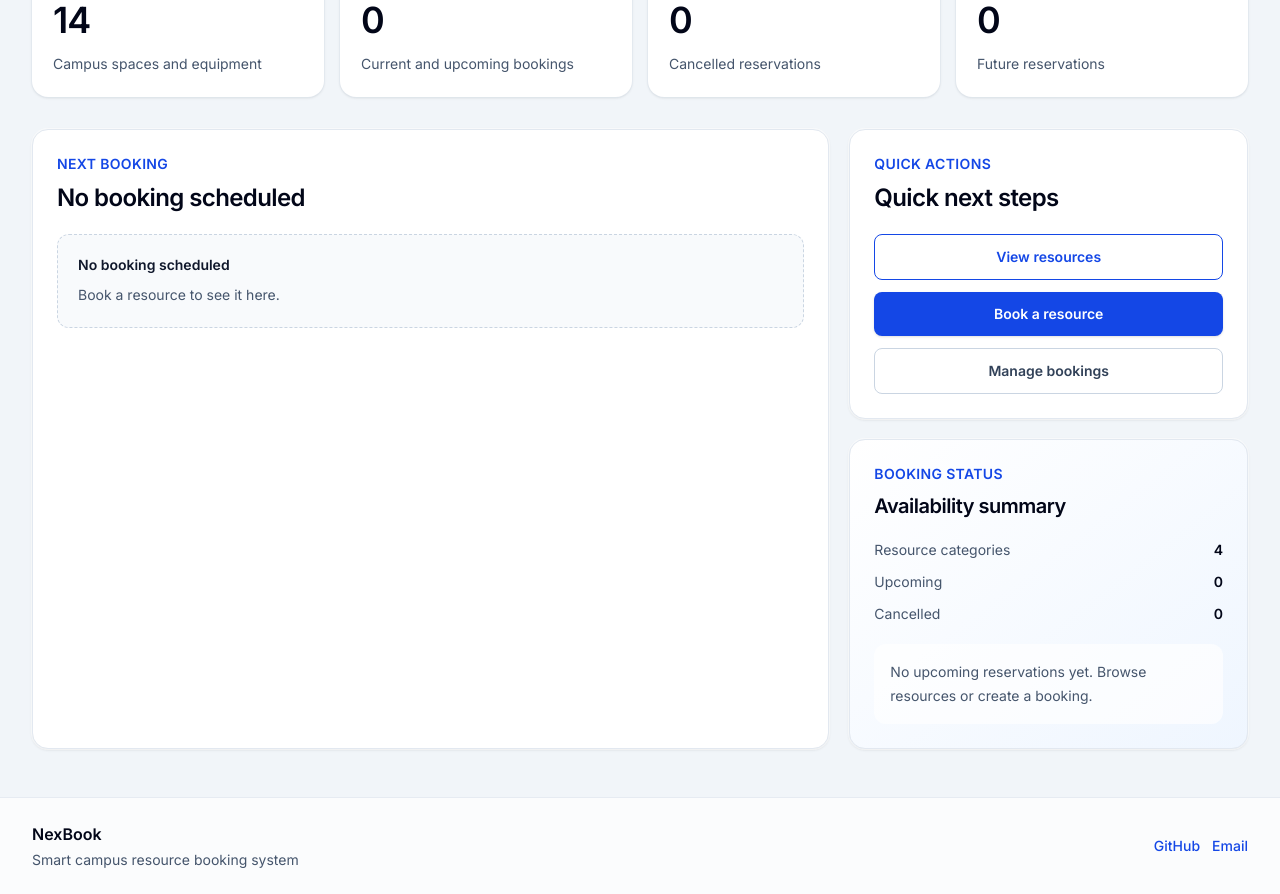
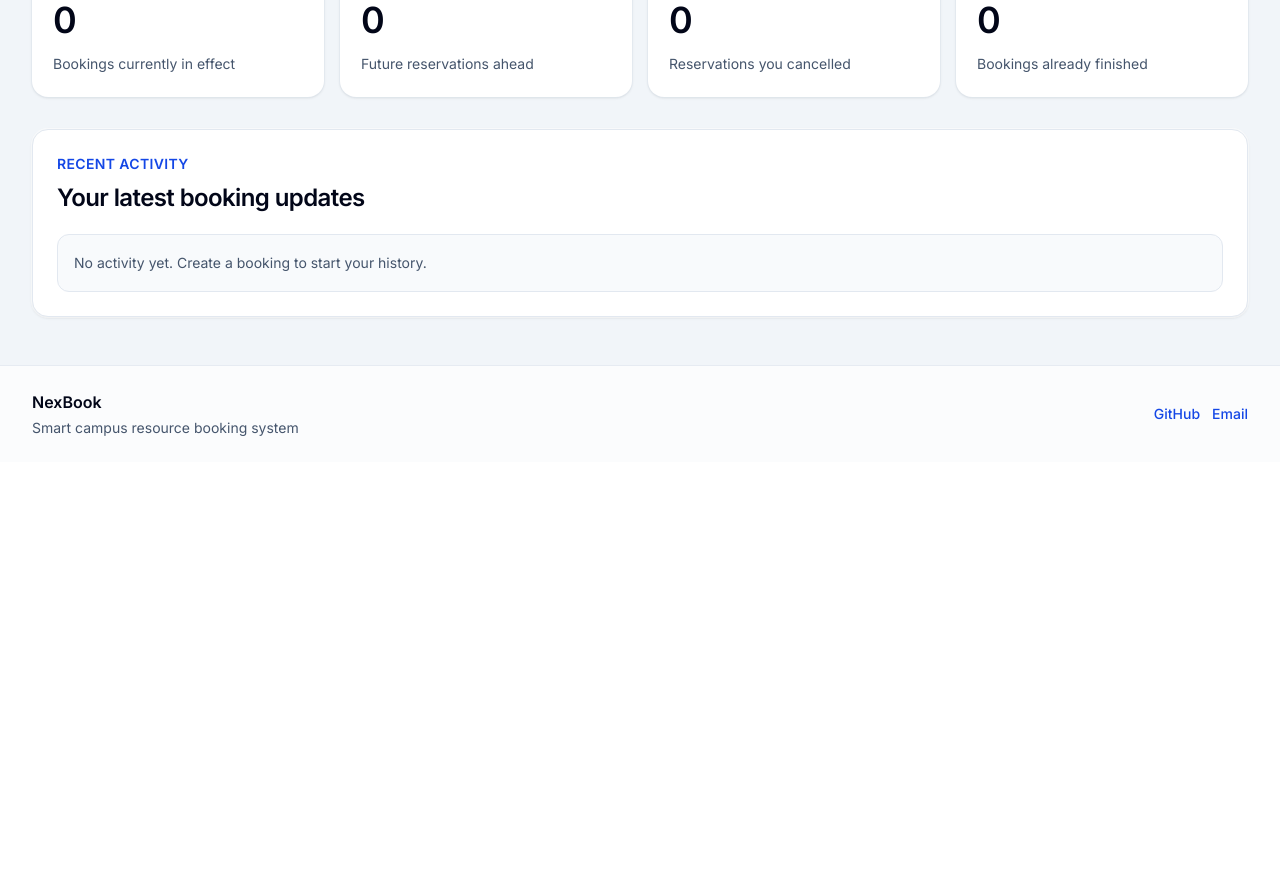
Before and after one commit to Zakarya-Aqlan/nexbook, a React (Vite) app: page / in a window 1280 px wide. Shown: the part 720-1614 px from the top of the page. After the commit the page ends 1182 px from the top, so only its background shows below. Built offline with nearby package versions, Linux system fonts and the light colour scheme.

Commit message:
Improve dashboard overview and activity feed

```diff
--- a/src/pages/Dashboard.tsx
+++ b/src/pages/Dashboard.tsx
@@ -3,6 +3,8 @@ import { Link } from 'react-router-dom'
 import { StatCard } from '../components/StatCard'
 import { resources } from '../data/resources'
 import type { Booking } from '../types'
+import { getActivityItems, type ActivityItem } from '../utils/activityStorage'
+import { getTodayDate } from '../utils/dateUtils'
 import { getBookings } from '../utils/storage'
 
 const dashboardSubtitles = [
@@ -13,6 +15,39 @@ const dashboardSubtitles = [
   'Manage active, cancelled, and completed bookings.',
   'Keep campus schedules simple and conflict-free.',
 ]
+
+const maxRemainingEdits = 2
+
+type DashboardActivity = Omit<ActivityItem, 'action'> & {
+  action: ActivityItem['action'] | 'completed'
+}
+
+const activityStyles = {
+  booked: {
+    label: 'Booked',
+    dot: 'bg-blue-500',
+    badge:
+      'border-blue-200 bg-blue-50 text-blue-700 dark:border-blue-900/70 dark:bg-blue-950/50 dark:text-blue-300',
+  },
+  updated: {
+    label: 'Updated',
+    dot: 'bg-indigo-500',
+    badge:
+      'border-indigo-200 bg-indigo-50 text-indigo-700 dark:border-indigo-900/70 dark:bg-indigo-950/50 dark:text-indigo-300',
+  },
+  cancelled: {
+    label: 'Cancelled',
+    dot: 'bg-red-500',
+    badge:
+      'border-red-200 bg-red-50 text-red-700 dark:border-red-900/70 dark:bg-red-950/50 dark:text-red-300',
+  },
+  completed: {
+    label: 'Completed',
+    dot: 'bg-emerald-500',
+    badge:
+      'border-emerald-200 bg-emerald-50 text-emerald-700 dark:border-emerald-900/70 dark:bg-emerald-950/50 dark:text-emerald-300',
+  },
+}
 
 function getBookingStartDate(booking: Booking) {
   return new Date(`${booking.date}T${booking.startTime}:00`)
@@ -29,10 +64,81 @@ function getResourceName(resourceId: string) {
   )
 }
 
+function getRemainingEdits(booking: Booking) {
+  return booking.remainingEdits ?? maxRemainingEdits
+}
+
+function isCompletedBooking(booking: Booking, now: Date) {
+  return getBookingEndDate(booking) < now
+}
+
+function isEditableFutureBooking(booking: Booking, todayDate: string, now: Date) {
+  return (
+    booking.status !== 'cancelled' &&
+    !isCompletedBooking(booking, now) &&
+    booking.date > todayDate &&
+    getRemainingEdits(booking) > 0
+  )
+}
+
+function isActiveDashboardBooking(
+  booking: Booking,
+  todayDate: string,
+  now: Date,
+) {
+  return (
+    booking.status !== 'cancelled' &&
+    !isCompletedBooking(booking, now) &&
+    !isEditableFutureBooking(booking, todayDate, now)
+  )
+}
+
+function formatActivityDate(date: string, todayDate: string) {
+  if (date === todayDate) {
+    return 'today'
+  }
+
+  return new Date(`${date}T00:00:00`).toLocaleDateString(undefined, {
+    month: 'short',
+    day: 'numeric',
+  })
+}
+
+function getActivityMessage(activity: DashboardActivity) {
+  const resourceName = getResourceName(activity.resourceId)
+
+  if (activity.action === 'booked') {
+    return `Booked ${resourceName}.`
+  }
+
+  if (activity.action === 'updated') {
+    return `Updated ${resourceName} booking.`
+  }
+
+  if (activity.action === 'cancelled') {
+    return `Cancelled ${resourceName} booking.`
+  }
+
+  return `Completed ${resourceName} booking.`
+}
+
+function getActivityTime(activity: DashboardActivity, todayDate: string) {
+  const dateLabel = formatActivityDate(activity.date, todayDate)
+
+  return `${dateLabel} · ${activity.startTime} - ${activity.endTime}`
+}
+
+function getActivityTimestamp(activity: DashboardActivity) {
+  return new Date(activity.createdAt).getTime()
+}
+
 export function Dashboard() {
   const [subtitleIndex, setSubtitleIndex] = useState(0)
+  const [todayActiveIndex, setTodayActiveIndex] = useState(0)
   const bookings = getBookings()
+  const activityItems = getActivityItems()
   const now = new Date()
+  const todayDate = getTodayDate()
 
   useEffect(() => {
     const timer = window.setInterval(() => {
@@ -44,26 +150,81 @@ export function Dashboard() {
     return () => window.clearInterval(timer)
   }, [])
 
-  const activeBookings = bookings.filter(
-    (booking) =>
-      booking.status !== 'cancelled' && getBookingEndDate(booking) >= now,
+  const activeBookings = bookings.filter((booking) =>
+    isActiveDashboardBooking(booking, todayDate, now),
+  )
+
+  const upcomingBookings = bookings
+    .filter((booking) => isEditableFutureBooking(booking, todayDate, now))
+    .sort(
+      (firstBooking, secondBooking) =>
+        getBookingStartDate(firstBooking).getTime() -
+        getBookingStartDate(secondBooking).getTime(),
     )
 
   const cancelledBookings = bookings.filter(
     (booking) => booking.status === 'cancelled',
   )
 
-  const upcomingBookings = activeBookings
-    .filter((booking) => getBookingStartDate(booking) > now)
+  const completedBookings = bookings.filter(
+    (booking) =>
+      booking.status !== 'cancelled' && isCompletedBooking(booking, now),
+  )
+
+  const todayActiveBookings = activeBookings
+    .filter((booking) => booking.date === todayDate)
     .sort(
       (firstBooking, secondBooking) =>
         getBookingStartDate(firstBooking).getTime() -
         getBookingStartDate(secondBooking).getTime(),
     )
 
-  const nextUpcomingBooking = upcomingBookings[0]
-  const resourceTypeCount = new Set(resources.map((resource) => resource.type))
-    .size
+  const displayedTodayActiveBooking =
+    todayActiveBookings.length > 0
+      ? todayActiveBookings[todayActiveIndex % todayActiveBookings.length]
+      : undefined
+
+  const completedActivityItems: DashboardActivity[] = completedBookings.map(
+    (booking) => ({
+      id: `completed-${booking.id}`,
+      action: 'completed',
+      resourceId: booking.resourceId,
+      date: booking.date,
+      startTime: booking.startTime,
+      endTime: booking.endTime,
+      createdAt: getBookingEndDate(booking).toISOString(),
+    }),
+  )
+
+  const recentActivities: DashboardActivity[] = [
+    ...activityItems,
+    ...completedActivityItems,
+  ]
+    .sort(
+      (firstActivity, secondActivity) =>
+        getActivityTimestamp(secondActivity) -
+        getActivityTimestamp(firstActivity),
+    )
+    .slice(0, 5)
+
+  useEffect(() => {
+    if (todayActiveBookings.length <= 1) {
+      setTodayActiveIndex(0)
+      return
+    }
+
+    setTodayActiveIndex(
+      (currentIndex) => currentIndex % todayActiveBookings.length,
+    )
+
+    const timer = window.setInterval(() => {
+      setTodayActiveIndex(
+        (currentIndex) => (currentIndex + 1) % todayActiveBookings.length,
+      )
+    }, 3500)
+
+    return () => window.clearInterval(timer)
+  }, [todayActiveBookings.length])
 
   return (
     <main className="space-y-8 transition-colors duration-300 ease-in-out">
@@ -81,6 +242,18 @@ export function Dashboard() {
             <div className="mt-4 max-w-2xl">
               <style>{`
                 @keyframes dashboard-subtitle-enter {
+                  from {
+                    opacity: 0;
+                    transform: translateY(0.5rem);
+                  }
+
+                  to {
+                    opacity: 1;
+                    transform: translateY(0);
+                  }
+                }
+
+                @keyframes dashboard-snapshot-enter {
                   from {
                     opacity: 0;
                     transform: translateY(0.5rem);
@@ -125,32 +298,37 @@ export function Dashboard() {
             <p className="text-sm font-semibold uppercase tracking-wide text-blue-100">
               Campus snapshot
             </p>
-            <div className="mt-5 grid grid-cols-2 gap-3">
-              <div className="rounded-xl bg-white/10 p-4">
-                <p className="text-3xl font-semibold">
-                  {resources.length}
-                </p>
-                <p className="mt-1 text-xs font-medium text-blue-50/80">
-                  Resources
-                </p>
-              </div>
+            <div className="mt-5 space-y-3">
               <div className="rounded-xl bg-white/10 p-4">
                 <p className="text-3xl font-semibold">
                   {activeBookings.length}
                 </p>
                 <p className="mt-1 text-xs font-medium text-blue-50/80">
-                  Active
+                  Active bookings
                 </p>
               </div>
-              <div className="col-span-2 rounded-xl bg-white/10 p-4">
+              <div className="rounded-xl bg-white/10 p-4">
                 <p className="text-sm font-semibold text-blue-50">
-                  Next step
+                  Active today
                 </p>
+                {displayedTodayActiveBooking ? (
+                  <p
+                    key={displayedTodayActiveBooking.id}
+                    className="mt-1 text-sm leading-6 text-blue-50/80"
+                    style={{
+                      animation:
+                        'dashboard-snapshot-enter 500ms ease-out both',
+                    }}
+                  >
+                    {getResourceName(displayedTodayActiveBooking.resourceId)} at{' '}
+                    {displayedTodayActiveBooking.startTime} -{' '}
+                    {displayedTodayActiveBooking.endTime}
+                  </p>
+                ) : (
                   <p className="mt-1 text-sm leading-6 text-blue-50/80">
-                  {nextUpcomingBooking
-                    ? `${getResourceName(nextUpcomingBooking.resourceId)} is next on your schedule.`
-                    : 'Book a space to start your schedule.'}
+                    No active bookings today.
                   </p>
+                )}
               </div>
             </div>
           </div>
@@ -168,157 +346,79 @@ export function Dashboard() {
         </div>
         <div className="grid gap-4 sm:grid-cols-2 xl:grid-cols-4">
           <StatCard
-            label="Total Resources"
-            value={resources.length}
-            helperText="Campus spaces and equipment"
+            label="Active Bookings"
+            value={activeBookings.length}
+            helperText="Bookings currently in effect"
             accent="blue"
           />
           <StatCard
-            label="Active Bookings"
-            value={activeBookings.length}
-            helperText="Current and upcoming bookings"
-            accent="emerald"
+            label="Upcoming Bookings"
+            value={upcomingBookings.length}
+            helperText="Future reservations ahead"
+            accent="indigo"
           />
           <StatCard
             label="Cancelled Bookings"
             value={cancelledBookings.length}
-            helperText="Cancelled reservations"
+            helperText="Reservations you cancelled"
             accent="red"
           />
           <StatCard
-            label="Upcoming Bookings"
-            value={upcomingBookings.length}
-            helperText="Future reservations"
-            accent="indigo"
+            label="Completed Bookings"
+            value={completedBookings.length}
+            helperText="Bookings already finished"
+            accent="emerald"
           />
         </div>
       </section>
 
-      <section className="grid gap-5 lg:grid-cols-[2fr_1fr]">
-        <article className="rounded-2xl border border-slate-200 bg-white p-5 shadow-sm ring-1 ring-white/60 transition-colors duration-300 ease-in-out sm:p-6 dark:border-slate-800 dark:bg-slate-900 dark:ring-slate-800">
+      <section className="rounded-2xl border border-slate-200 bg-white p-5 shadow-sm ring-1 ring-white/60 transition-colors duration-300 ease-in-out sm:p-6 dark:border-slate-800 dark:bg-slate-900 dark:ring-slate-800">
         <div>
           <p className="text-sm font-semibold uppercase tracking-wide text-blue-700 dark:text-blue-400">
-              Next booking
+            Recent activity
           </p>
           <h2 className="mt-2 text-2xl font-semibold tracking-tight text-slate-950 dark:text-white">
-              {nextUpcomingBooking
-                ? getResourceName(nextUpcomingBooking.resourceId)
-                : 'No booking scheduled'}
+            Your latest booking updates
           </h2>
         </div>
+        {recentActivities.length > 0 ? (
+          <div className="mt-5 space-y-3">
+            {recentActivities.map((activity) => {
+              const styles = activityStyles[activity.action]
 
-          {nextUpcomingBooking ? (
-            <dl className="mt-5 grid gap-4 rounded-xl border border-slate-200 bg-slate-50 p-4 text-sm text-slate-600 transition-colors duration-300 ease-in-out sm:grid-cols-2 dark:border-slate-800 dark:bg-slate-950 dark:text-slate-400">
+              return (
+                <article
+                  key={`${activity.action}-${activity.id}`}
+                  className="flex flex-col gap-3 rounded-xl border border-slate-200 bg-slate-50 p-4 transition-colors duration-300 ease-in-out sm:flex-row sm:items-center sm:justify-between dark:border-slate-800 dark:bg-slate-950"
+                >
+                  <div className="flex items-start gap-3">
+                    <span
+                      className={`mt-2 h-2.5 w-2.5 rounded-full ${styles.dot}`}
+                      aria-hidden="true"
+                    />
                     <div>
-                <dt className="font-semibold text-slate-900 dark:text-slate-100">
-                  Date
-                </dt>
-                <dd>{nextUpcomingBooking.date}</dd>
-              </div>
-              <div>
-                <dt className="font-semibold text-slate-900 dark:text-slate-100">
-                  Time
-                </dt>
-                <dd>
-                  {nextUpcomingBooking.startTime} -{' '}
-                  {nextUpcomingBooking.endTime}
-                </dd>
-              </div>
-              <div>
-                <dt className="font-semibold text-slate-900 dark:text-slate-100">
-                  Student
-                </dt>
-                <dd>{nextUpcomingBooking.studentName}</dd>
-              </div>
-              <div>
-                <dt className="font-semibold text-slate-900 dark:text-slate-100">
-                  Purpose
-                </dt>
-                <dd>{nextUpcomingBooking.purpose}</dd>
-              </div>
-            </dl>
-          ) : (
-            <div className="mt-5 rounded-xl border border-dashed border-slate-300 bg-slate-50 p-5 transition-colors duration-300 ease-in-out dark:border-slate-700 dark:bg-slate-950">
-              <p className="text-sm font-semibold text-slate-900 dark:text-slate-100">
-                No booking scheduled
+                      <p className="text-sm font-medium text-slate-900 dark:text-white">
+                        {getActivityMessage(activity)}
                       </p>
-              <p className="mt-2 text-sm leading-6 text-slate-600 dark:text-slate-400">
-                Book a resource to see it here.
+                      <p className="mt-1 text-sm text-slate-500 dark:text-slate-400">
+                        {getActivityTime(activity, todayDate)}
                       </p>
                     </div>
+                  </div>
+                  <span
+                    className={`w-fit rounded-full border px-3 py-1 text-xs font-semibold ${styles.badge}`}
+                  >
+                    {styles.label}
+                  </span>
+                </article>
+              )
+            })}
+          </div>
+        ) : (
+          <p className="mt-5 rounded-xl border border-slate-200 bg-slate-50 p-4 text-sm leading-6 text-slate-600 transition-colors duration-300 ease-in-out dark:border-slate-800 dark:bg-slate-950 dark:text-slate-400">
+            No activity yet. Create a booking to start your history.
+          </p>
         )}
-        </article>
-
-        <div className="space-y-5">
-          <article className="rounded-2xl border border-slate-200 bg-white p-5 shadow-sm ring-1 ring-white/60 transition-colors duration-300 ease-in-out sm:p-6 dark:border-slate-800 dark:bg-slate-900 dark:ring-slate-800">
-            <p className="text-sm font-semibold uppercase tracking-wide text-blue-700 dark:text-blue-400">
-              Quick Actions
-            </p>
-            <h2 className="mt-2 text-2xl font-semibold tracking-tight text-slate-950 dark:text-white">
-              Quick next steps
-            </h2>
-            <div className="mt-5 flex flex-col gap-3">
-              <Link
-                to="/resources"
-                className="min-h-11 rounded-lg border border-blue-700 px-4 py-3 text-center text-sm font-semibold text-blue-700 transition-colors duration-300 ease-in-out hover:bg-blue-50 focus:outline-none focus:ring-2 focus:ring-blue-200 dark:border-blue-500 dark:text-blue-300 dark:hover:bg-blue-950 dark:focus:ring-blue-900"
-              >
-                View resources
-              </Link>
-              <Link
-                to="/book"
-                className="min-h-11 rounded-lg bg-blue-700 px-4 py-3 text-center text-sm font-semibold text-white shadow-sm transition-colors duration-300 ease-in-out hover:bg-blue-800 focus:outline-none focus:ring-2 focus:ring-blue-200 dark:bg-blue-600 dark:hover:bg-blue-500 dark:focus:ring-blue-900"
-              >
-                Book a resource
-              </Link>
-              <Link
-                to="/my-bookings"
-                className="min-h-11 rounded-lg border border-slate-300 px-4 py-3 text-center text-sm font-semibold text-slate-700 transition-colors duration-300 ease-in-out hover:bg-slate-50 focus:outline-none focus:ring-2 focus:ring-slate-200 dark:border-slate-700 dark:text-slate-200 dark:hover:bg-slate-800 dark:focus:ring-slate-700"
-              >
-                Manage bookings
-              </Link>
-            </div>
-          </article>
-
-          <article className="rounded-2xl border border-slate-200 bg-gradient-to-br from-white to-blue-50 p-5 shadow-sm ring-1 ring-white/60 transition-colors duration-300 ease-in-out sm:p-6 dark:border-slate-800 dark:from-slate-900 dark:to-blue-950/30 dark:ring-slate-800">
-            <p className="text-sm font-semibold uppercase tracking-wide text-blue-700 dark:text-blue-400">
-              Booking status
-            </p>
-            <h2 className="mt-2 text-xl font-semibold tracking-tight text-slate-950 dark:text-white">
-              Availability summary
-            </h2>
-            <div className="mt-5 space-y-3 text-sm">
-              <div className="flex items-center justify-between gap-4">
-                <span className="text-slate-600 dark:text-slate-400">
-                  Resource categories
-                </span>
-                <span className="font-semibold text-slate-950 dark:text-white">
-                  {resourceTypeCount}
-                </span>
-              </div>
-              <div className="flex items-center justify-between gap-4">
-                <span className="text-slate-600 dark:text-slate-400">
-                  Upcoming
-                </span>
-                <span className="font-semibold text-slate-950 dark:text-white">
-                  {upcomingBookings.length}
-                </span>
-              </div>
-              <div className="flex items-center justify-between gap-4">
-                <span className="text-slate-600 dark:text-slate-400">
-                  Cancelled
-                </span>
-                <span className="font-semibold text-slate-950 dark:text-white">
-                  {cancelledBookings.length}
-                </span>
-              </div>
-            </div>
-            <p className="mt-5 rounded-xl bg-white/70 p-4 text-sm leading-6 text-slate-600 transition-colors duration-300 ease-in-out dark:bg-slate-950/70 dark:text-slate-400">
-              {upcomingBookings.length > 0
-                ? 'Review your next booking before heading to campus.'
-                : 'No upcoming reservations yet. Browse resources or create a booking.'}
-            </p>
-          </article>
-        </div>
       </section>
     </main>
   )
--- /dev/null
+++ b/src/utils/activityStorage.ts
@@ -0,0 +1,66 @@
+import type { Booking } from '../types'
+
+const ACTIVITY_KEY = 'nexbook-activity'
+const maxActivityItems = 25
+
+export type ActivityAction = 'booked' | 'updated' | 'cancelled'
+
+export type ActivityItem = {
+  id: string
+  action: ActivityAction
+  resourceId: string
+  date: string
+  startTime: string
+  endTime: string
+  createdAt: string
+}
+
+function createActivityId() {
+  if (typeof crypto !== 'undefined' && 'randomUUID' in crypto) {
+    return crypto.randomUUID()
+  }
+
+  return `activity-${Date.now()}-${Math.random().toString(36).slice(2)}`
+}
+
+export function getActivityItems(): ActivityItem[] {
+  const savedActivity = localStorage.getItem(ACTIVITY_KEY)
+
+  if (!savedActivity) {
+    return []
+  }
+
+  try {
+    const activityItems = JSON.parse(savedActivity)
+
+    if (Array.isArray(activityItems)) {
+      return activityItems
+    }
+
+    return []
+  } catch {
+    return []
+  }
+}
+
+export function addActivityItem(action: ActivityAction, booking: Booking) {
+  try {
+    const activityItems = getActivityItems()
+    const activityItem: ActivityItem = {
+      id: createActivityId(),
+      action,
+      resourceId: booking.resourceId,
+      date: booking.date,
+      startTime: booking.startTime,
+      endTime: booking.endTime,
+      createdAt: new Date().toISOString(),
+    }
+
+    localStorage.setItem(
+      ACTIVITY_KEY,
+      JSON.stringify([activityItem, ...activityItems].slice(0, maxActivityItems)),
+    )
+  } catch {
+    // Activity history should never block booking storage.
+  }
+}
```
Also changed, not shown: src/utils/storage.ts (+11 -0 lines). Lines whose indentation alone changed are shown as unchanged.
